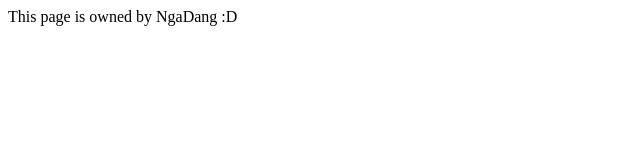
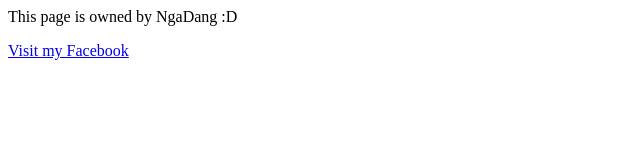
Before and after one commit to meeunoia/info, a plain HTML site: page index.html in a window 1280 px wide. Shown: the whole page, without its empty margins (0-640 px from the left). Drawn offline with Linux system fonts and the light colour scheme.

Commit message:
Update index.html

```diff
--- a/index.html
+++ b/index.html
@@ -1 +1,2 @@
 <p>This page is owned by NgaDang :D</p>
+<p><a href="https://www.facebook.com/profile.php?id=100008221561986">Visit my Facebook</a></p>
```
